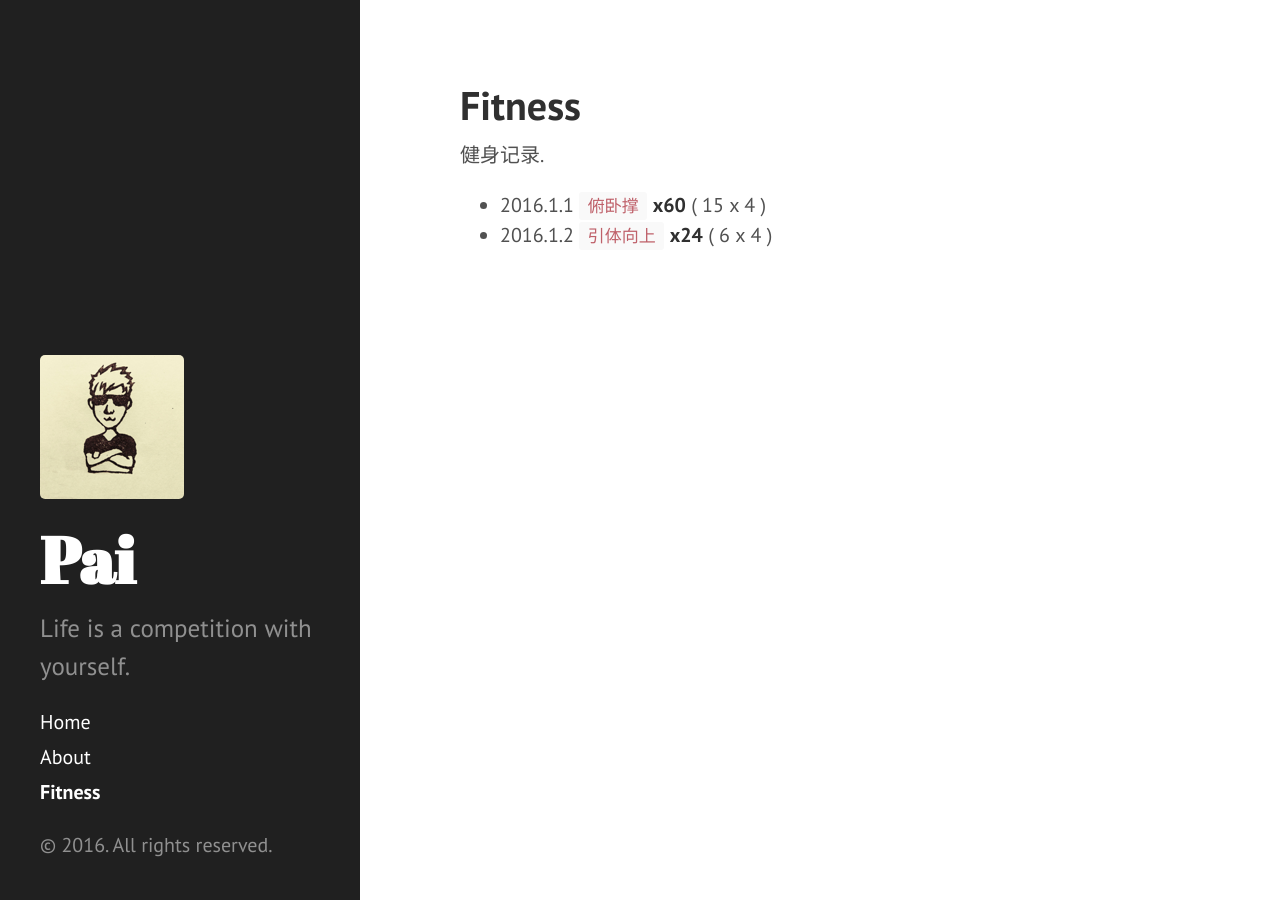
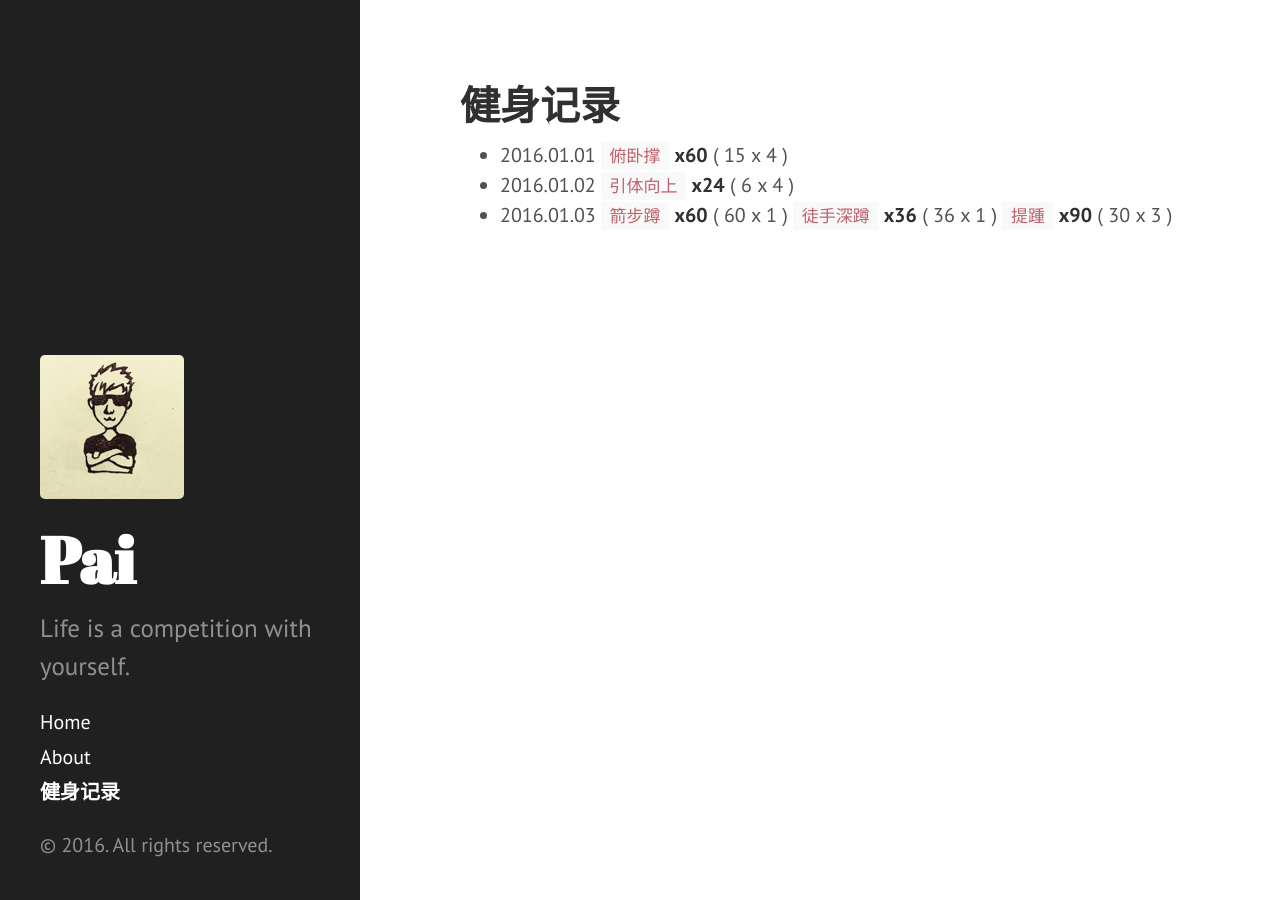
Before and after one commit to dragon8897/dragon8897.github.io, a Jekyll site: the page built from fitness.md, in a window 1280 px wide. Built offline with Jekyll 4.4.1, drawn with Linux system fonts in a browser that asks for light colours; Markdown is read by kramdown in place of the engine named in the settings.

Commit message:
add fitness record on 20160103.

```diff
--- a/fitness.md
+++ b/fitness.md
@@ -1,9 +1,9 @@
 ---
 layout: page
-title: Fitness
+title: 健身记录
 ---
 
-健身记录.
 
-- 2016.1.1 `俯卧撑` **x60** ( 15 x 4 )
-- 2016.1.2 `引体向上` **x24** ( 6 x 4 )
+- 2016.01.01 `俯卧撑` **x60** ( 15 x 4 )
+- 2016.01.02 `引体向上` **x24** ( 6 x 4 )
+- 2016.01.03 `箭步蹲` **x60** ( 60 x 1 ) `徒手深蹲` **x36** ( 36 x 1 ) `提踵` **x90** ( 30 x 3 )
```
